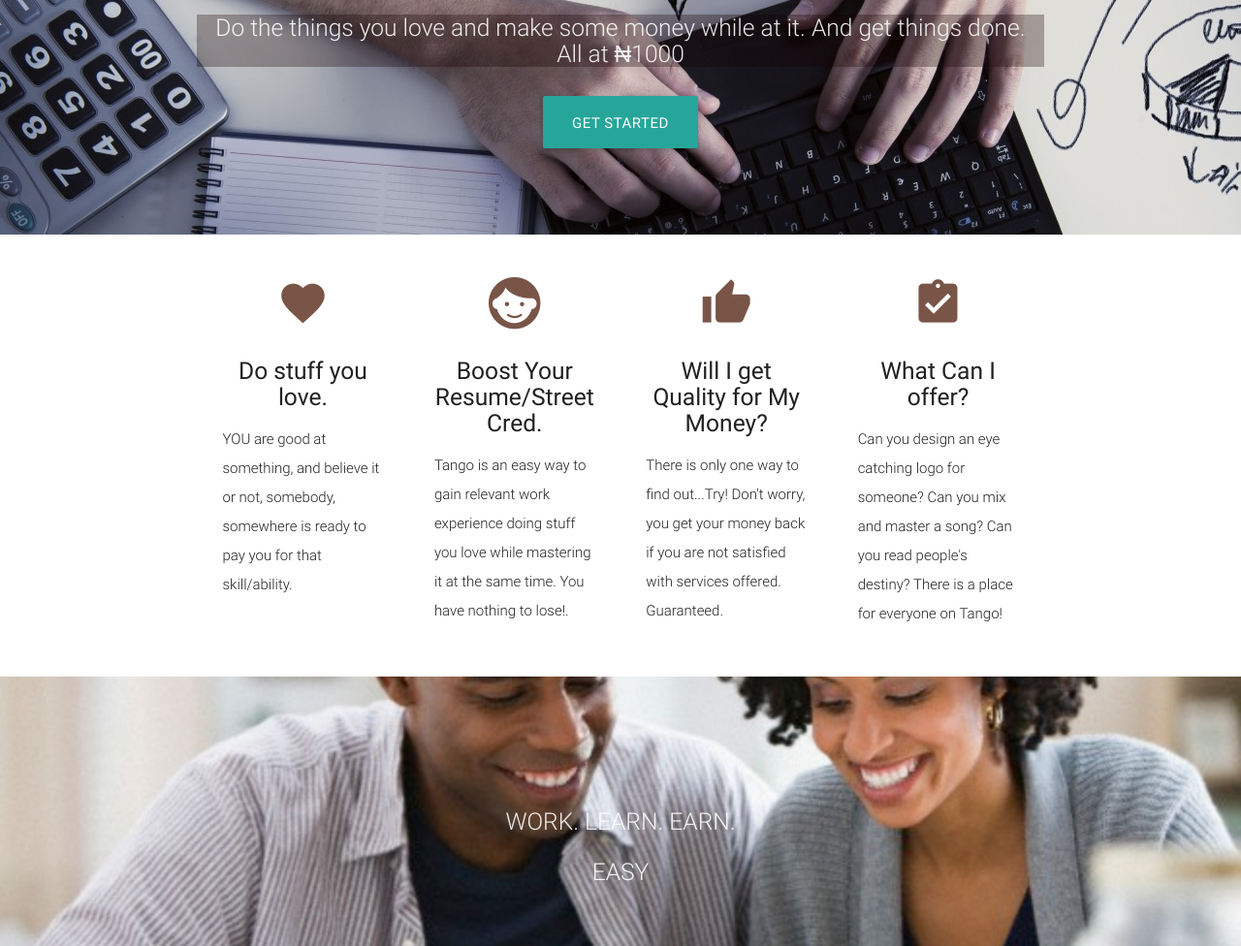
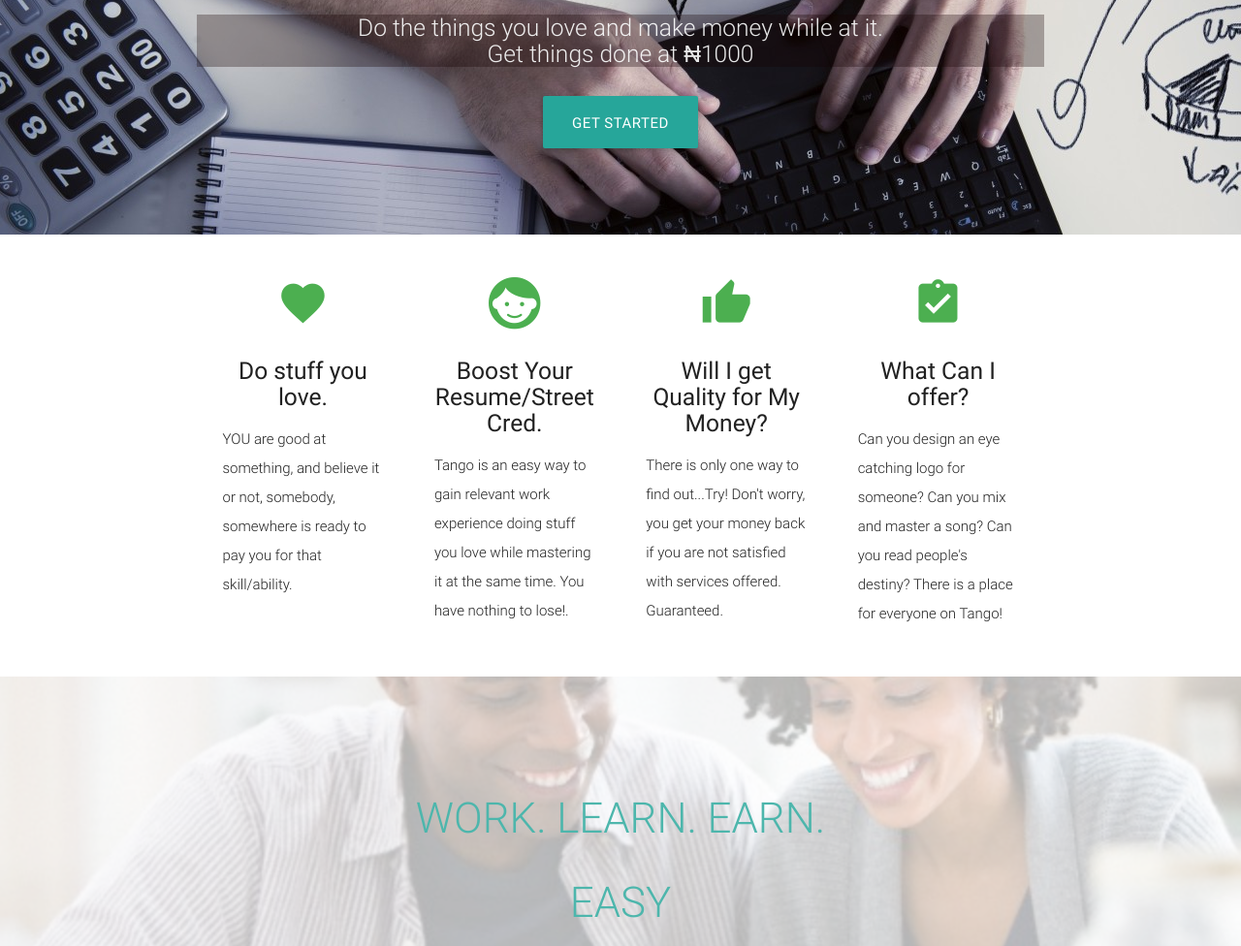
Before and after one commit to andela-asogbein/tango, a website: page public/index.html in a window 1280 px wide. Shown: the part 202-1178 px from the top of the page at 97% size. Drawn offline with nearby package versions, Linux system fonts and the light colour scheme.

Commit message:
style change

```diff
--- a/public/index.html
+++ b/public/index.html
@@ -31,7 +31,7 @@
         <br><br>
         <h1 class="header center teal-text text-lighten-2" style="background-color:rgba(20,0,0,0.3);">&#8358;1000. EVERYTHING</h1>
         <div class="row center">
-          <h5 class="header col s12 light" style="background-color:rgba(20,0,0,0.3);">Do the things you love and make some money while at it. And get things done. All at &#8358;1000</h5>
+          <h5 class="header col s12 light" style="background-color:rgba(20,0,0,0.3);">Do the things you love and make money while at it.<br> Get things done at &#8358;1000</h5>
         </div>
         <div class="row center">
           <a href="#subscribe" id="download-button" class="btn-large waves-effect waves-light teal lighten-1">Get Started</a>
@@ -51,7 +51,7 @@
       <div class="row">
         <div class="col s12 m3">
           <div class="icon-block">
-            <h2 class="center brown-text"><i class="mdi-action-favorite"></i></h2>
+            <h2 class="center green-text"><i class="mdi-action-favorite"></i></h2>
             <h5 class="center">Do stuff you love.</h5>
 
             <p class="light">YOU are good at something, and believe it or not, somebody, somewhere is ready to pay you for that skill/ability.</p>
@@ -60,7 +60,7 @@
 
         <div class="col s12 m3">
           <div class="icon-block">
-            <h2 class="center brown-text"><i class="mdi-action-face-unlock"></i></h2>
+            <h2 class="center green-text"><i class="mdi-action-face-unlock"></i></h2>
             <h5 class="center">Boost Your Resume/Street Cred.</h5>
 
             <p class="light">Tango is an easy way to gain relevant work experience doing stuff you love while mastering it at the same time. You have nothing to lose!.</p>
@@ -69,7 +69,7 @@
 
         <div class="col s12 m3">
           <div class="icon-block">
-            <h2 class="center brown-text"><i class="mdi-action-thumb-up"></i></h2>
+            <h2 class="center green-text"><i class="mdi-action-thumb-up"></i></h2>
             <h5 class="center">Will I get Quality for My Money?</h5>
 
             <p class="light">There is only one way to find out...Try! Don't worry, you get your money back if you are not satisfied with services offered. Guaranteed.</p>
@@ -78,7 +78,7 @@
 
         <div class="col s12 m3">
           <div class="icon-block">
-            <h2 class="center brown-text"><i class="mdi-action-assignment-turned-in"></i></h2>
+            <h2 class="center green-text"><i class="mdi-action-assignment-turned-in"></i></h2>
             <h5 class="center">What Can I offer?</h5>
 
             <p class="light">Can you design an eye catching logo for someone? Can you mix and master a song? Can you read people's destiny? There is a place for everyone on Tango!</p>
@@ -89,16 +89,16 @@
     </div>
   </div>
 
-
   <div class="parallax-container valign-wrapper">
     <div class="section no-pad-bot">
       <div class="container">
         <div class="row center">
-          <h5 class="header col s12 light">WORK. LEARN. EARN.<p>EASY</p></h5>
+          <h3 class="header col s12 light teal-text text-lighten-2" >WORK. LEARN. EARN.</h3>
+          <h3 class="header col s12 light teal-text text-lighten-2" >EASY</h3>
         </div>
       </div>
     </div>
-    <div class="parallax"><img src="img/one.jpg" alt="Unsplashed background img 2"></div>
+    <div class="parallax"><img src="img/one.jpg" alt="Unsplashed background img 2" style='opacity:0.3'></div>
   </div>
 
   <div class="container">
@@ -107,7 +107,7 @@
       <div class="row" ng-controller="userCtrl" id='subscribe'>
         <div class="col s12 center">
           <h3><i class="mdi-content-send brown-text"></i></h3>
-          <h5>We are launching in the next FOUR WEEKS! Subscribe and receive recharge cards. Subscribe now by entering your email to recieve free &#8358;2000 credit on Tango when we launch.</h5>
+          <h5>We are launching in the next FOUR WEEKS! <br>Subscribe now by entering your email to recieve &#8358;2000 credit on Tango when we launch.</h5>
           <div ng-if="displayForm">
             <div><h4 class='warning' style='color:red'>{{displayNotif}}</h4></div>
             <input type="email" ng-model="mail" required="required" placeholder="you@example.com"/>
```
